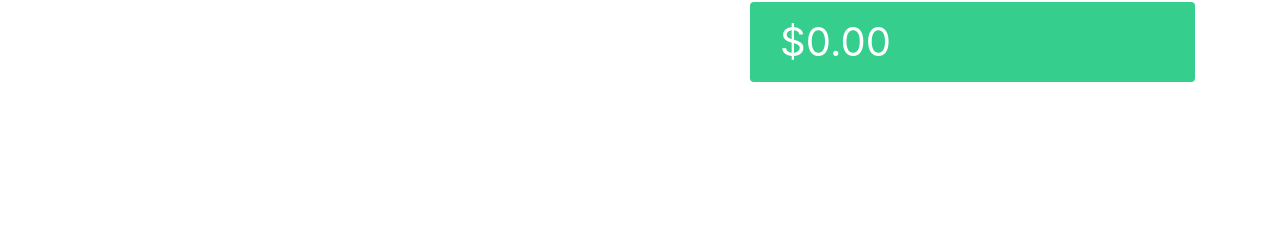
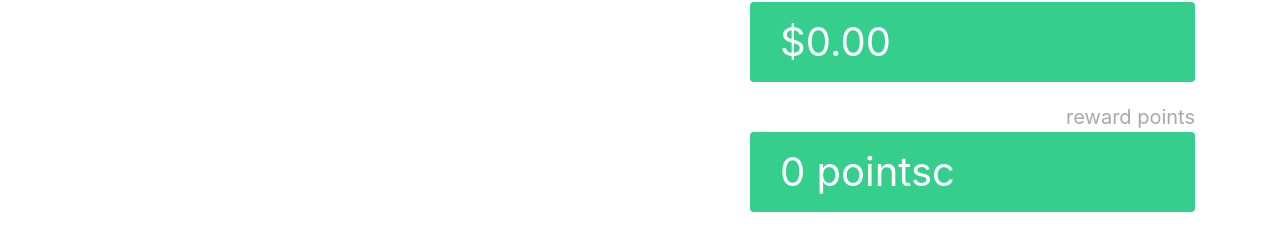
Before and after one commit to jcayabyab/bike2go, a React (Create React App) app in the folder client/: page /dashboard in a window 1280 px wide. Shown: the part 358-608 px from the top of the page. Built offline with nearby package versions, Linux system fonts and the light colour scheme; no server answers.

Commit message:
implemented the complex algorithms assosiated with reward systems

```diff
--- a/client/src/components/Dashboard/Dashboard.js
+++ b/client/src/components/Dashboard/Dashboard.js
@@ -47,6 +47,7 @@ class Dashboard extends Component {
               {milliToHour(user.totalTime) + " hr"}
             </Info>
             <Info label="Total balance">{formatMoney(user.balance)}</Info>
+            <Info label="reward points">{(user.totalDistance/10)+(user.totalDistance/10) +" pointsc"}</Info>
           </Col>
         </Row>
       </div>
```
Also changed, not shown: 1 other file (tests, documents, lock files or other folders).
